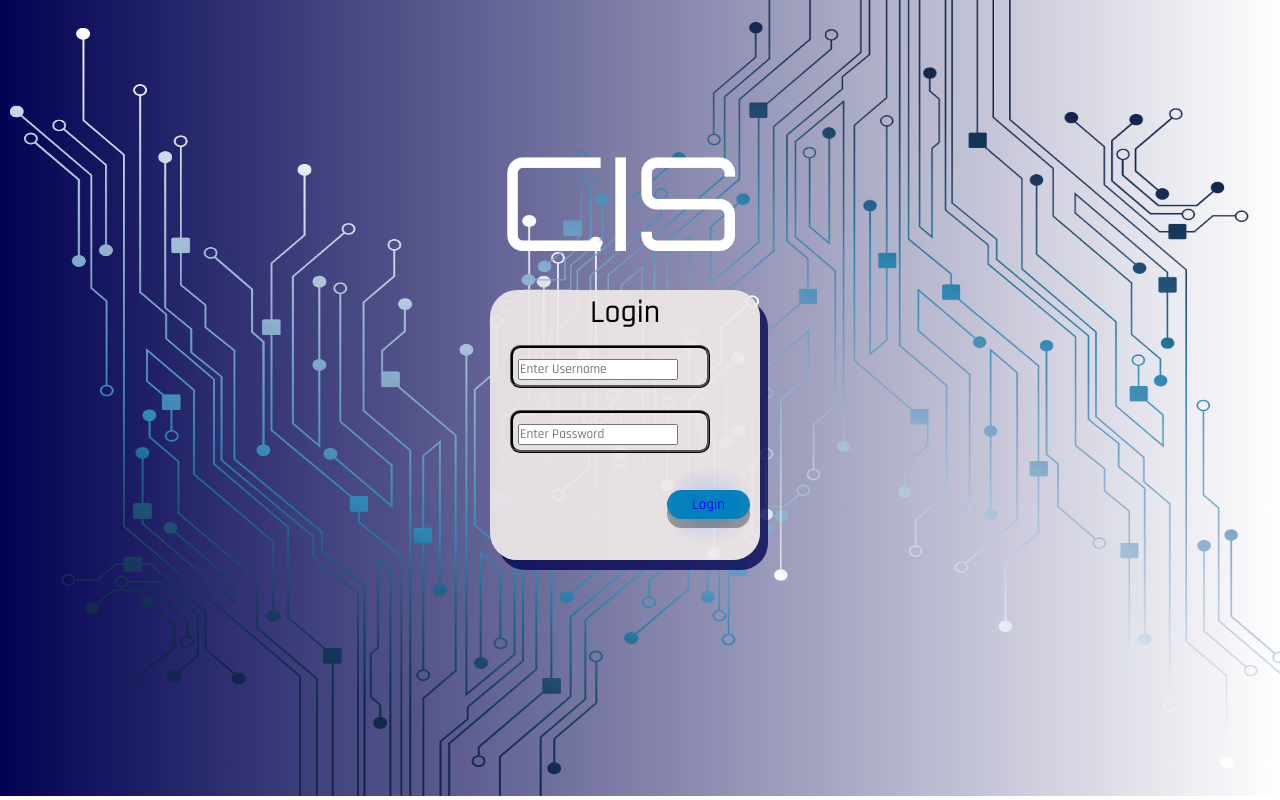
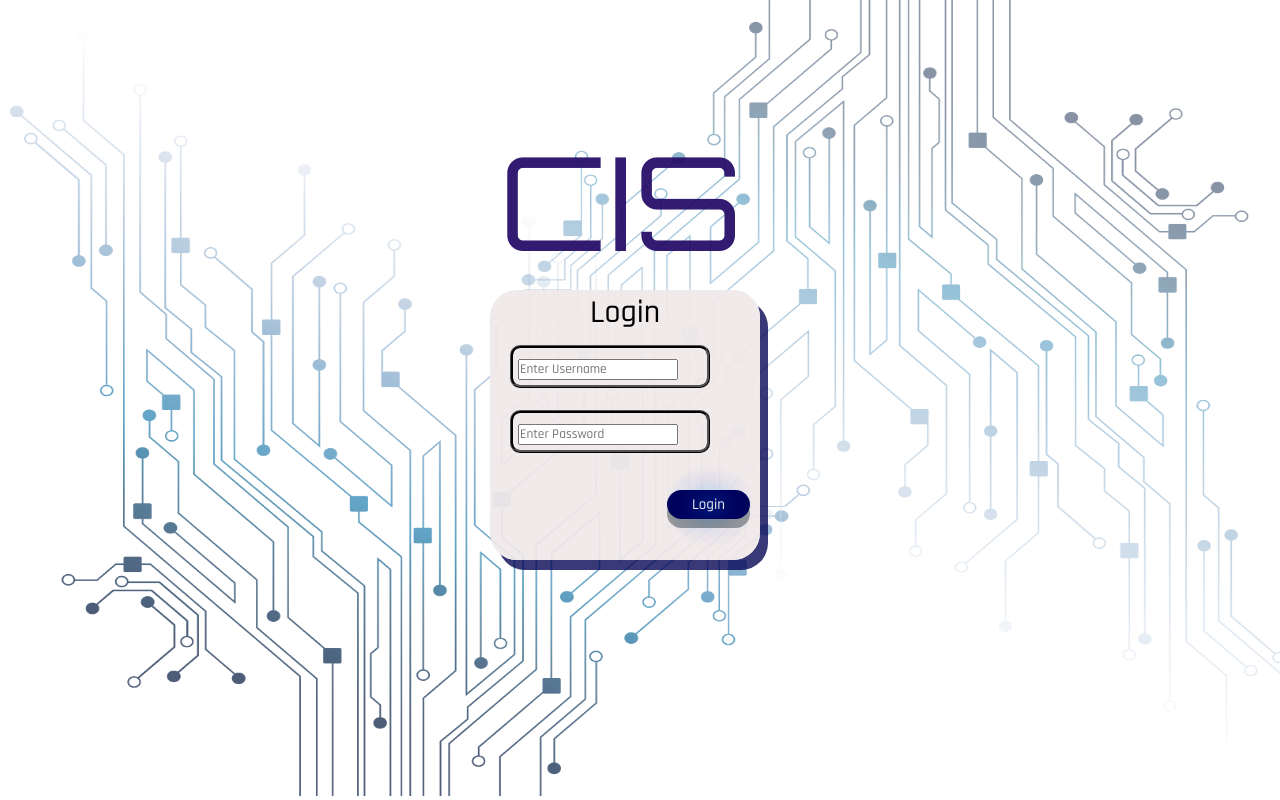
Before and after one commit to Ravindu007/Loginpage, a plain HTML site: page index.html in a window 1280 px wide. Drawn offline with Linux system fonts and the light colour scheme.

Commit message:
change the background color 2 white

```diff
--- a/style.css
+++ b/style.css
@@ -14,7 +14,7 @@
 .login-part{
   width: 100%;
   height: auto;
-  background-image: linear-gradient(to right, rgb(2, 2, 83) ,white);
+  //background-image: linear-gradient(to right, rgb(2, 2, 83) ,white);
   float: left;
   position: relative;
   padding-left: 350px;
@@ -34,6 +34,7 @@
   position: absolute;
   bottom: 0px;
   left: 10px;
+  opacity: 0.5;
 }
 
 .rotateimg180 {
@@ -46,6 +47,7 @@
   left: 500px;
   top: 0px;
   right: px;
+  opacity: 0.5;
 }
 .cis-text{
   position:absolute;
@@ -53,7 +55,7 @@
   left:500px ;
   font-size: 130px;
   font-family:'Orbitron', sans-serif;;
-  color: #fff;
+  color: rgba(33, 9, 100, 0.924);
   text-align: center;
   //animation: glow 1s ease-in-out infinite alternate;
 }
@@ -77,7 +79,6 @@
   border:1px ;
   padding: 150px 150px 120px 120px;
   box-shadow: 8px 10px rgba(2, 2, 83, 0.781);
-
 }
 
 .login-text{
@@ -120,8 +121,8 @@
   text-align: center;
   cursor: pointer;
   outline: none;
-  color: rgb(22, 7, 233);
-  background-color: #1588bd;
+  color: rgb(240, 240, 240);
+  background-color: #08095c;
   border: none;
   border-radius: 15px;
   box-shadow: 0 9px #999;
```
